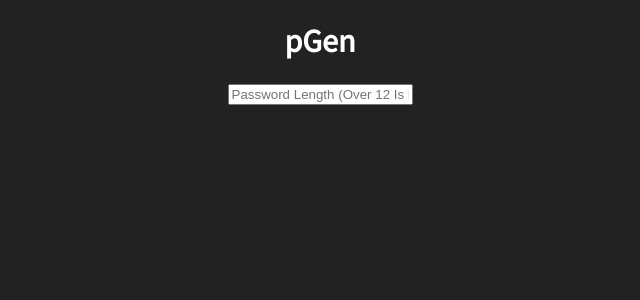
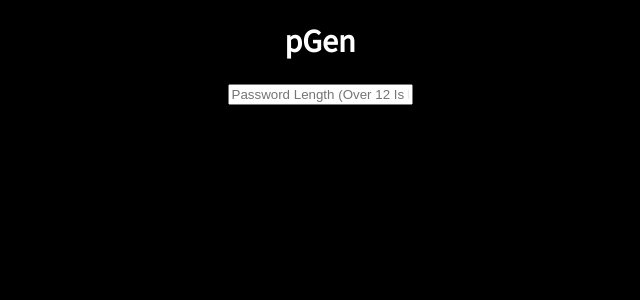
Before and after one commit to geenva/pGen, a React (Create React App) app: page / in a window 1280 px wide. Shown: the top 300 px of the page, without its empty margins (320-960 px from the left). Built offline with nearby package versions, Linux system fonts and the light colour scheme.

Commit message:
Change background colour

```diff
--- a/src/index.css
+++ b/src/index.css
@@ -3,7 +3,7 @@
 body {
   font-family: "Source Sans Pro", sans-serif;
   color: #fff;
-  background-color: #222;
+  background-color: black;
   text-align: center;
 }
 
```
